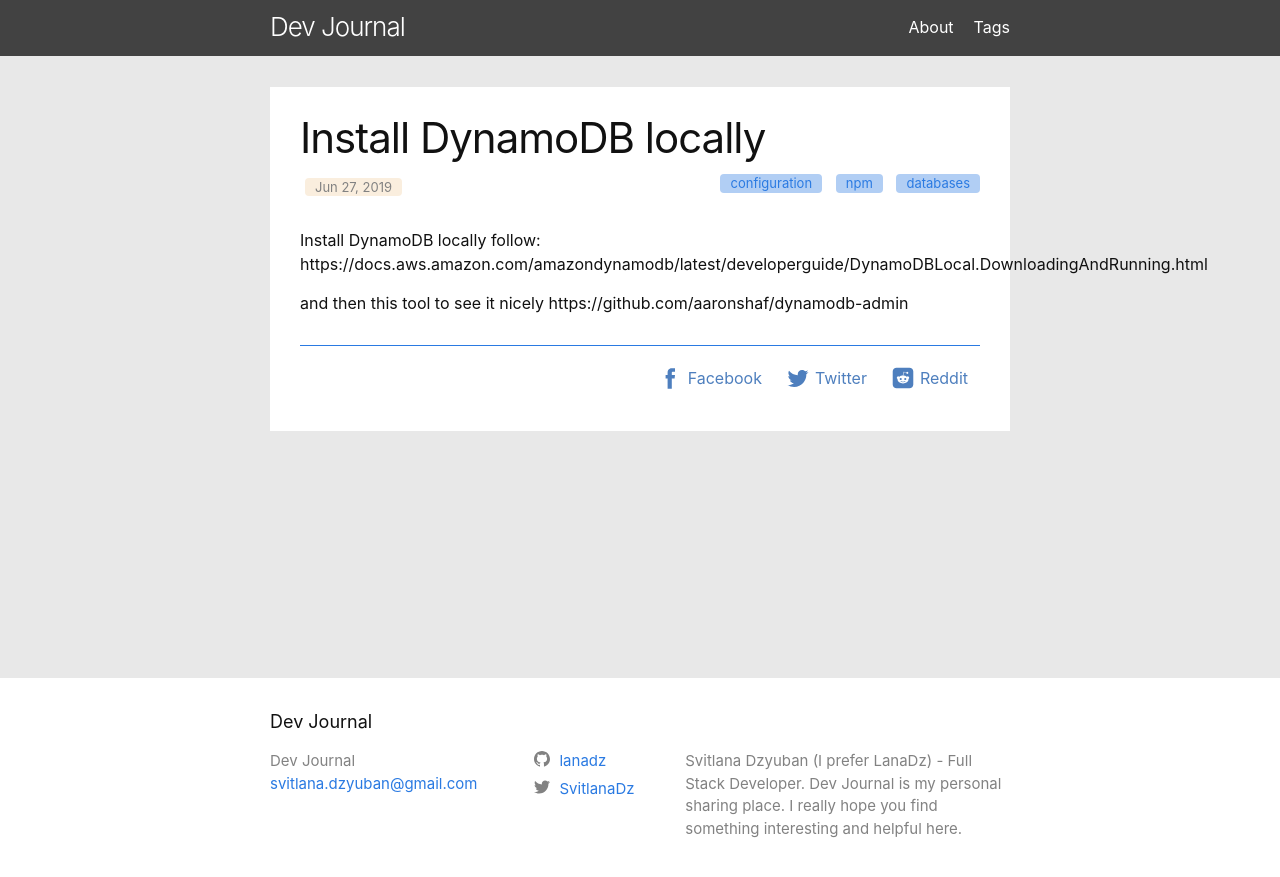
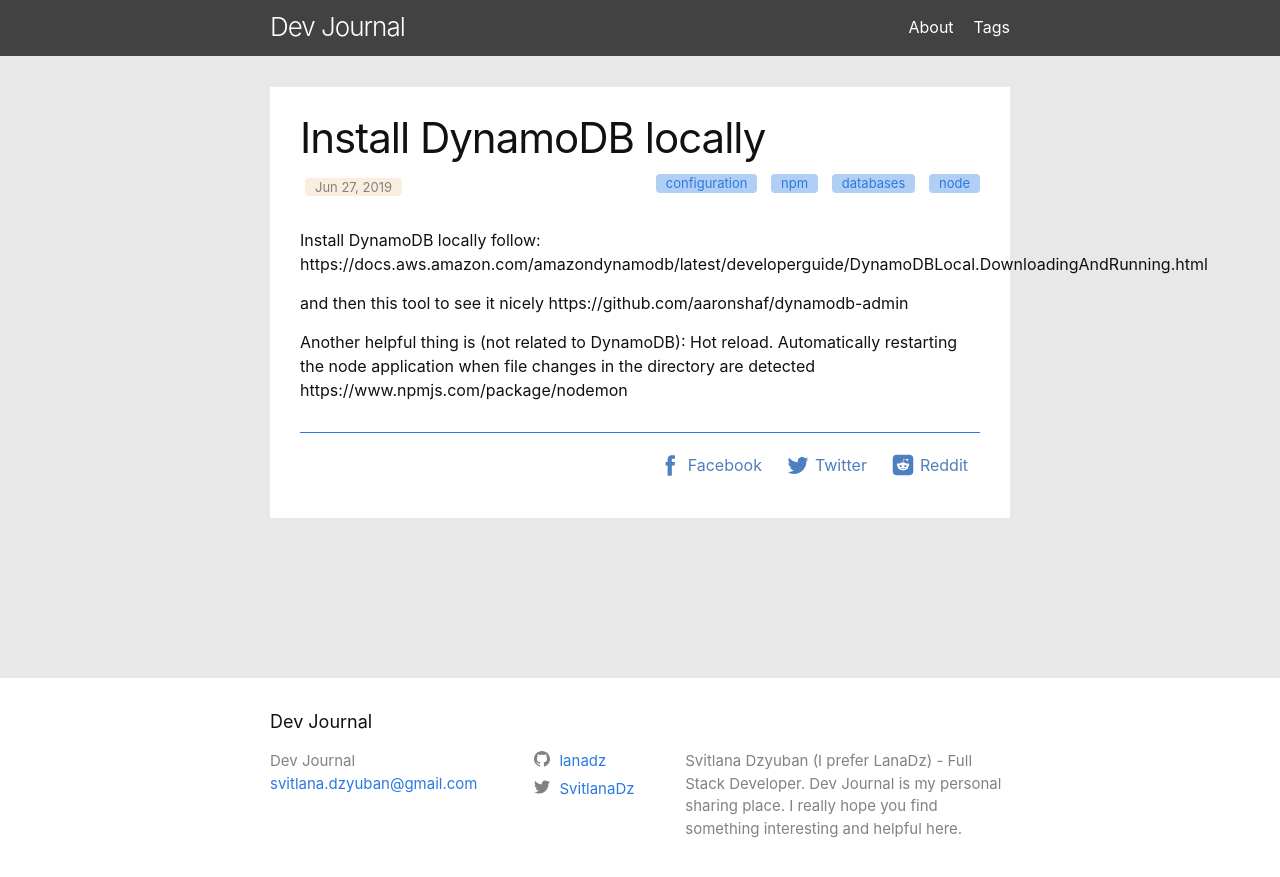
Before and after one commit to owldot/lanadz.github.io, a Jekyll site: the page built from _posts/2019-06-27-DynamoDb.markdown, in a window 1280 px wide. Shown: the top 877 px of the page. Built offline with Jekyll 4.4.1, drawn with Linux system fonts in a browser that asks for light colours.

Commit message:
Update 2019-06-27-DynamoDb.markdown

```diff
--- a/_posts/2019-06-27-DynamoDb.markdown
+++ b/_posts/2019-06-27-DynamoDb.markdown
@@ -6,6 +6,7 @@
   - configuration
   - npm
   - databases
+  - node
 keywords:
   - dynamodb locally
 ---
@@ -14,3 +15,7 @@
 
 and then this tool to see it nicely
 https://github.com/aaronshaf/dynamodb-admin
+
+Another helpful thing is (not related to DynamoDB):
+Hot reload. Automatically restarting the node application when file changes in the directory are detected
+https://www.npmjs.com/package/nodemon
```
